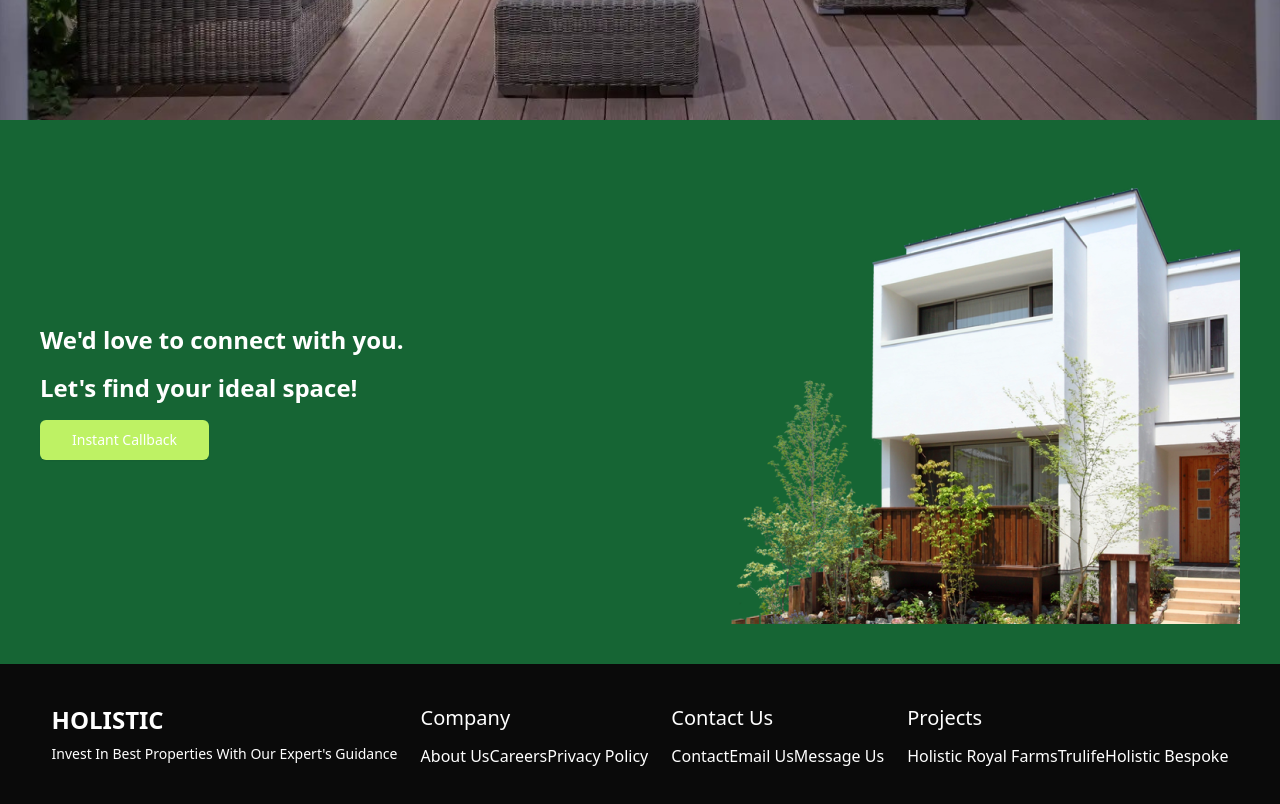
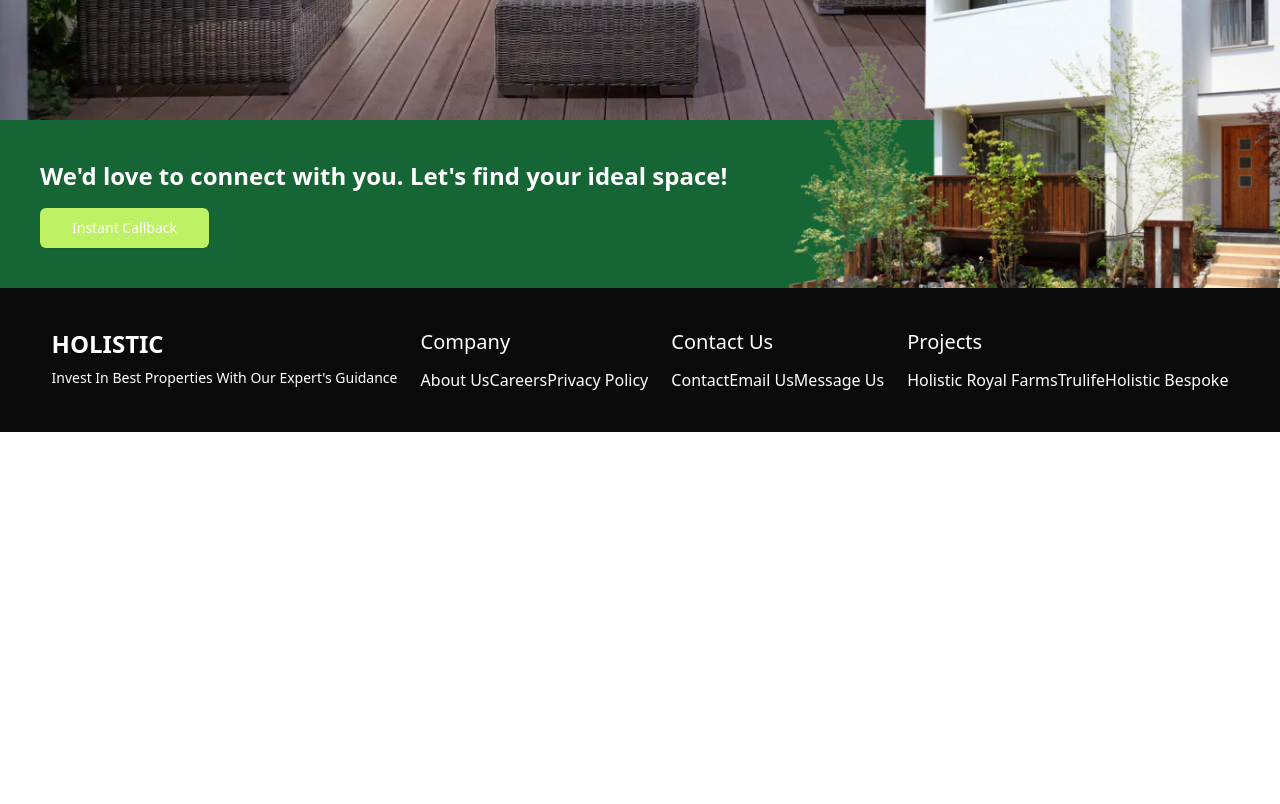
Before and after one commit to dev-kingz/ayassociates, a Next.js app: page / in a window 1280 px wide. Shown: the part 600-1404 px from the top of the page. After the commit the page ends 1032 px from the top, so only its background shows below. Built offline with nearby package versions, Linux system fonts and the light colour scheme.

Commit message:
chore: Refactor Navbar component and update layout
- Refactor the Navbar component to improve code readability and maintainability
- Update the layout to fix alignment issues and improve responsiveness

Related to: #123

```diff
--- a/src/components/Footer/index.tsx
+++ b/src/components/Footer/index.tsx
@@ -1,13 +1,15 @@
-import Link from 'next/link';
-import { Button } from '@/components/ui/button';
+import Link from "next/link";
+import { Button } from "@/components/ui/button";
+import Image from "next/image";
 
 export function Footer() {
   return (
     <footer className="flex w-full flex-col bg-neutral-950 text-white">
-      <div className="flex flex-col md:flex-row md:justify-between md:items-center p-10 bg-green-800">
-        <div className="flex flex-col space-y-4">
-          <h1 className="text-2xl font-semibold">We'd love to connect with you.</h1>
-          <h1 className="text-2xl font-semibold">Let's find your ideal space!</h1>
+      <div className="relative flex flex-col md:flex-row md:justify-between md:items-center p-10 bg-green-800">
+        <div className="flex flex-col space-y-4 self-stretch">
+          <h1 className="text-2xl font-semibold">
+            We'd love to connect with you. Let's find your ideal space!
+          </h1>
           <Link href="/">
             <Button
               variant="secondary"
@@ -18,8 +20,14 @@ export function Footer() {
             </Button>
           </Link>
         </div>
-        <div className="mt-4 md:mt-0">
-          <img src="\gallery\images\footer-house-image.png" alt="House" />
+        <div className="self-stretch">
+          <Image
+            width={"500"}
+            height={"500"}
+            src="/gallery/images/footer-house-image.png"
+            alt="House"
+            className="absolute right-0 bottom-0"
+          />
         </div>
       </div>
       <div className="flex flex-col md:flex-row md:justify-around bg-neutral-950 p-10">
@@ -27,47 +35,55 @@ export function Footer() {
           <Link href="/">
             <h1 className="text-2xl font-semibold text-white">HOLISTIC</h1>
           </Link>
-          <p className="mt-2 text-sm">Invest In Best Properties With Our Expert's Guidance</p>
+          <p className="mt-2 text-sm">
+            Invest In Best Properties With Our Expert's Guidance
+          </p>
         </div>
         <div className="mb-6 md:mb-0">
           <h2 className="text-xl font-medium mb-3">Company</h2>
           <nav className="space-y-2">
-            <Link href="/about">
-              <a className="hover:text-white/80">About Us</a>
+            <Link href="/about" className="hover:text-white/80">
+              About Us
             </Link>
-            <Link href="/careers">
-              <a className="hover:text-white/80">Careers</a>
+            <Link href="/careers" className="hover:text-white/80">
+              Careers
             </Link>
-            <Link href="/privacy">
-              <a className="hover:text-white/80">Privacy Policy</a>
+            <Link href="/privacy" className="hover:text-white/80">
+              Privacy Policy
             </Link>
           </nav>
         </div>
         <div className="mb-6 md:mb-0">
           <h2 className="text-xl font-medium mb-3">Contact Us</h2>
           <nav className="space-y-2">
-            <Link href="/contact">
-              <a className="hover:text-white/80">Contact</a>
+            <Link href="/contact" className="hover:text-white/80">
+              Contact
             </Link>
-            <Link href="/email">
-              <a className="hover:text-white/80">Email Us</a>
+            <Link href="/email" className="hover:text-white/80">
+              Email Us
             </Link>
-            <Link href="/message">
-              <a className="hover:text-white/80">Message Us</a>
+            <Link href="/message" className="hover:text-white/80">
+              Message Us
             </Link>
           </nav>
         </div>
         <div>
           <h2 className="text-xl font-medium mb-3">Projects</h2>
           <nav className="space-y-2">
-            <Link href="/projects/holistic-royal-farms">
-              <a className="hover:text-white/80">Holistic Royal Farms</a>
+            <Link
+              href="/projects/holistic-royal-farms"
+              className="hover:text-white/80"
+            >
+              Holistic Royal Farms
             </Link>
-            <Link href="/projects/trulife">
-              <a className="hover:text-white/80">Trulife</a>
+            <Link href="/projects/trulife" className="hover:text-white/80">
+              Trulife
             </Link>
-            <Link href="/projects/holistic-bespoke">
-              <a className="hover:text-white/80">Holistic Bespoke</a>
+            <Link
+              href="/projects/holistic-bespoke"
+              className="hover:text-white/80"
+            >
+              Holistic Bespoke
             </Link>
           </nav>
         </div>
--- a/src/components/Menus/Navbar/NavigationMenuC.tsx
+++ b/src/components/Menus/Navbar/NavigationMenuC.tsx
@@ -9,9 +9,8 @@ import {
   NavigationMenuLink,
   NavigationMenuList,
   NavigationMenuTrigger,
+  NavigationMenuViewport,
 } from "@/components/ui/navigation-menu";
-import { Button } from "@/components/ui/button";
-import { IoIosArrowDown } from "react-icons/io";
 import { ListItem } from "@/components/Menus/Navbar/ListItems";
 
 export function NavigationMenuC() {
@@ -19,7 +18,7 @@ export function NavigationMenuC() {
     <NavigationMenu className="hidden sm:flex">
       <NavigationMenuList className="flex space-x-4 items-center">
         <NavigationMenuItem>
-          <Link href="/" passHref>
+          <Link href="/" legacyBehavior passHref>
             <NavigationMenuLink className="px-3 text-white hover:text-gray-300">
               Home
             </NavigationMenuLink>
@@ -27,29 +26,34 @@ export function NavigationMenuC() {
         </NavigationMenuItem>
 
         <NavigationMenuItem>
-          <NavigationMenuTrigger>About Us</NavigationMenuTrigger>
-          <NavigationMenuContent>
-            <ul className="gap-3 p-6 md:w-[100px] lg:grid-cols-[.75fr_1fr]">
-              <ListItem href="/" title="Our Story"/>
-              <ListItem href="/" title="Blogs"/>
-              <ListItem href="/docs/primitives/typography" title="Careers"/>
+          <NavigationMenuTrigger className="bg-transparent text-primary-foreground">
+            About Us
+          </NavigationMenuTrigger>
+          <NavigationMenuContent className="">
+            <ul className="grid w-[200px] gap-3 p-4">
+              <ListItem href="/" title="Our Story" />
+              <ListItem href="/" title="Blogs" />
+              <ListItem href="/docs/primitives/typography" title="Careers" />
             </ul>
           </NavigationMenuContent>
         </NavigationMenuItem>
 
+        <NavigationMenuViewport />
         <NavigationMenuItem>
-          <NavigationMenuTrigger>Projects</NavigationMenuTrigger>
+          <NavigationMenuTrigger className="bg-transparent text-primary-foreground">
+            Projects
+          </NavigationMenuTrigger>
           <NavigationMenuContent>
-            <ul className="gap-3 p-6 md:w-[100px] lg:grid-cols-[.75fr_1fr]">
-              <ListItem href="/" title="Trulife"/>
-              <ListItem href="/" title="Hoslistic Royal Farms"/>
-              <ListItem href="/" title="Evernest Prime"/>
+            <ul className="grid w-[200px] gap-3 p-4">
+              <ListItem href="/" title="Trulife" />
+              <ListItem href="/" title="Hoslistic Royal Farms" />
+              <ListItem href="/" title="Evernest Prime" />
             </ul>
           </NavigationMenuContent>
         </NavigationMenuItem>
 
-        <NavigationMenuItem>
-          <Link href="/bespoke" passHref>
+        <NavigationMenuItem asChild>
+          <Link href="/bespoke" legacyBehavior passHref>
             <NavigationMenuLink className="px-3 text-white hover:text-gray-300">
               Bespoke
             </NavigationMenuLink>
@@ -57,7 +61,7 @@ export function NavigationMenuC() {
         </NavigationMenuItem>
 
         <NavigationMenuItem>
-          <Link href="/hospitality" passHref>
+          <Link href="/hospitality" legacyBehavior passHref>
             <NavigationMenuLink className="px-3 text-white hover:text-gray-300">
               Hospitality
             </NavigationMenuLink>
@@ -65,7 +69,7 @@ export function NavigationMenuC() {
         </NavigationMenuItem>
 
         <NavigationMenuItem>
-          <Link href="/contact" passHref>
+          <Link href="/contact" legacyBehavior passHref>
             <NavigationMenuLink className="px-3 text-white hover:text-gray-300">
               Contact Us
             </NavigationMenuLink>
--- a/src/components/Menus/Navbar/index.tsx
+++ b/src/components/Menus/Navbar/index.tsx
@@ -14,15 +14,15 @@ export function Navbar() {
       <div className="flex items-center justify-center">
         <NavigationMenuC />
       </div>
-      <Link href="/">
-        <Button
+        <Button asChild
           variant="secondary"
           size="lg"
           className="rounded-full shadow-xl bg-lime-800 text-white hover:text-lime-800"
         >
+      <Link href="/">
           Call Us
+      </Link>
         </Button>
-      </Link>
     </nav>
   );
 }
```
Also changed, not shown: src/app/layout.tsx (+5 -4 lines), src/components/Menus/Navbar/ListItems/index.tsx (+13 -9 lines), src/components/ui/navigation-menu.tsx (+26 -18 lines).
